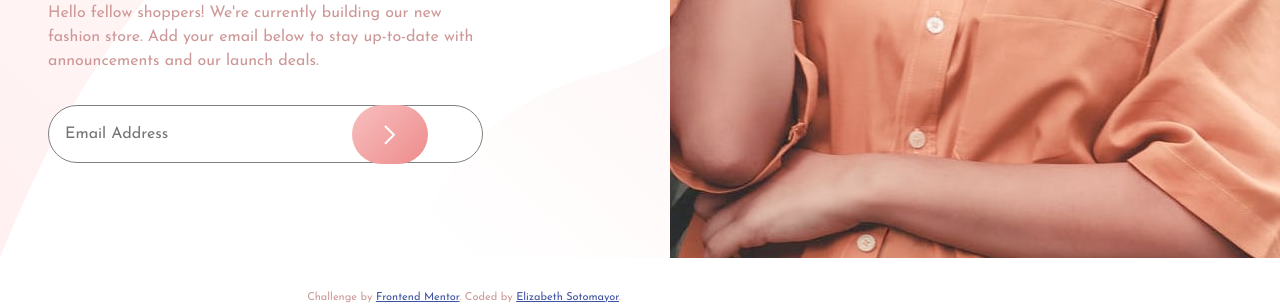
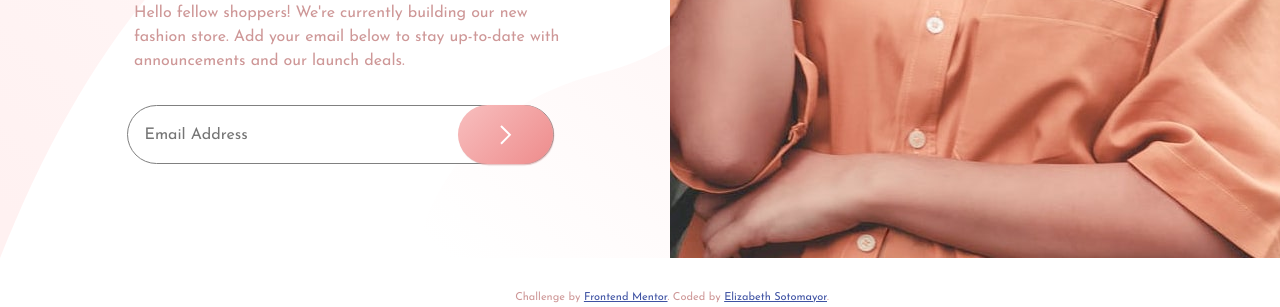
Before and after one commit to elizabethrsotomayor/base-apparel-coming-soon, a plain HTML site: page index.html in a window 1280 px wide. Shown: the part 542-849 px from the top of the page. Drawn offline with Linux system fonts and the light colour scheme.

Commit message:
add responsiveness and change positioning for submit button

```diff
--- a/assets/css/styles.css
+++ b/assets/css/styles.css
@@ -1,3 +1,6 @@
+/********************************/
+/* GENERAL STYLES */
+/********************************/
 *,
 *::before,
 *::after {
@@ -58,16 +61,21 @@ h1 {
   border-radius: 3rem;
   border: 0.5px solid gray;
   padding: 1rem;
-  position: relative;
+  width: 90%;
+  margin-right: -6rem;
+}
+
+.email-form {
+  display: flex;
 }
 
 .submit-btn {
   text-align: center;
   background-image: linear-gradient(135deg, hsl(0, 80%, 86%), hsl(0, 74%, 74%));
   border-radius: 3rem;
-  padding: 1.2rem 2rem;
-  position: absolute;
+  padding: 1.2rem 2.6rem;
   border: 0;
+  box-shadow: 1px 1px 1px 0.3px hsla(0, 36%, 70%, 0.582);
 }
 
 .attribution {
@@ -83,14 +91,9 @@ h1 {
 /* DESKTOP STYLES */
 /********************************/
 @media (min-width: 50em) {
-  body {
-    height: 100vh;
-    width: 100vw;
-  }
-
   h1,
   p {
-    margin-left: 3rem;
+    margin-left: 20%;
   }
 
   h1 {
@@ -112,7 +115,7 @@ h1 {
   }
 
   .logo-img {
-    margin: 3rem 0 10rem 3rem;
+    margin: 3rem 0 10rem 8rem;
   }
 
   .hero-desktop {
@@ -120,23 +123,24 @@ h1 {
     flex-grow: 1;
   }
 
+  .description {
+    width: 65%;
+  }
+
   .content {
     background-image: url(../../images/bg-pattern-desktop.svg);
-    object-fit: cover;
     background-repeat: no-repeat;
+    background-size: cover;
     flex-grow: 1;
   }
 
-  .submit-btn {
-    left: 22rem;
-  }
-
   .email-form {
-    margin-left: 3rem;
+    margin-left: 9%;
   }
 
   .email-field {
     width: 70%;
+    margin-left: 4.2rem;
   }
 }
 
@@ -181,7 +185,14 @@ h1 {
     margin-bottom: 3rem;
   }
 
+  .email-form {
+    width: 90%;
+    margin-left: 2.2rem;
+  }
+
   .submit-btn {
-    right: 1.1rem;
+    padding: 1rem 2rem;
+    /* Align submit button */
+    margin-left: 2rem;
   }
 }
```
Also changed, not shown: assets/js/script.js (deleted), 2 other files.
